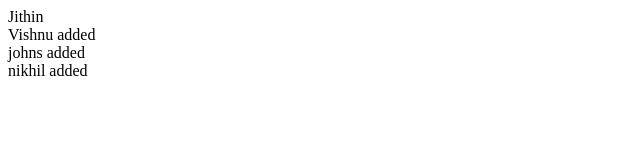
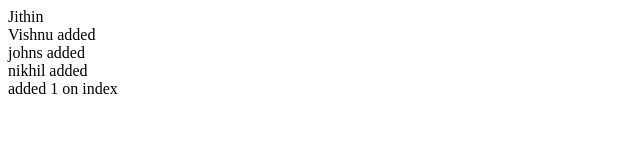
Before and after one commit to Jithinkg/git_study, a plain HTML site: page index.html in a window 1280 px wide. Shown: the whole page, without its empty margins (0-640 px from the left). Drawn offline with Linux system fonts and the light colour scheme.

Commit message:
addded 1 on index

```diff
--- a/index.html
+++ b/index.html
@@ -11,5 +11,6 @@
     <div>Vishnu added</div>
     <div >johns added</div>
     <div> nikhil added</div>
+    <div>added 1 on index</div>
 </body>
 </html>
```
